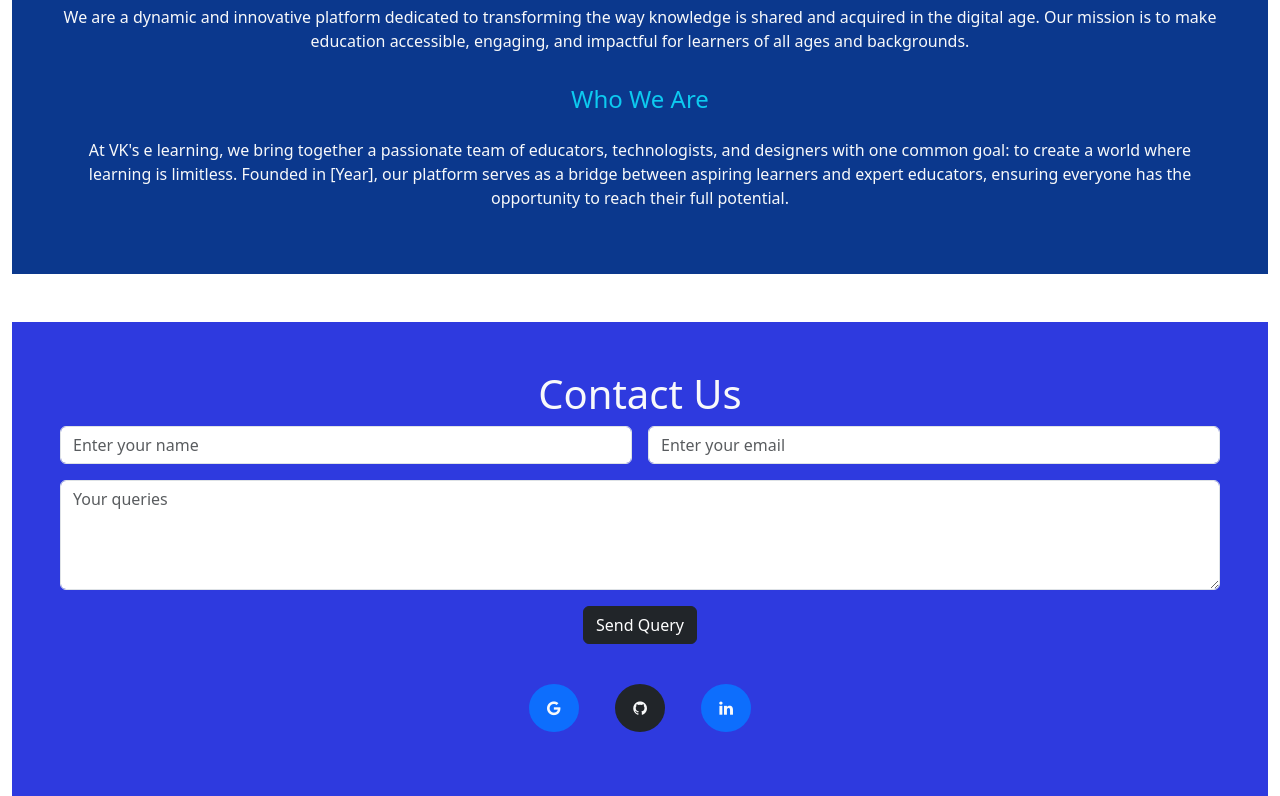
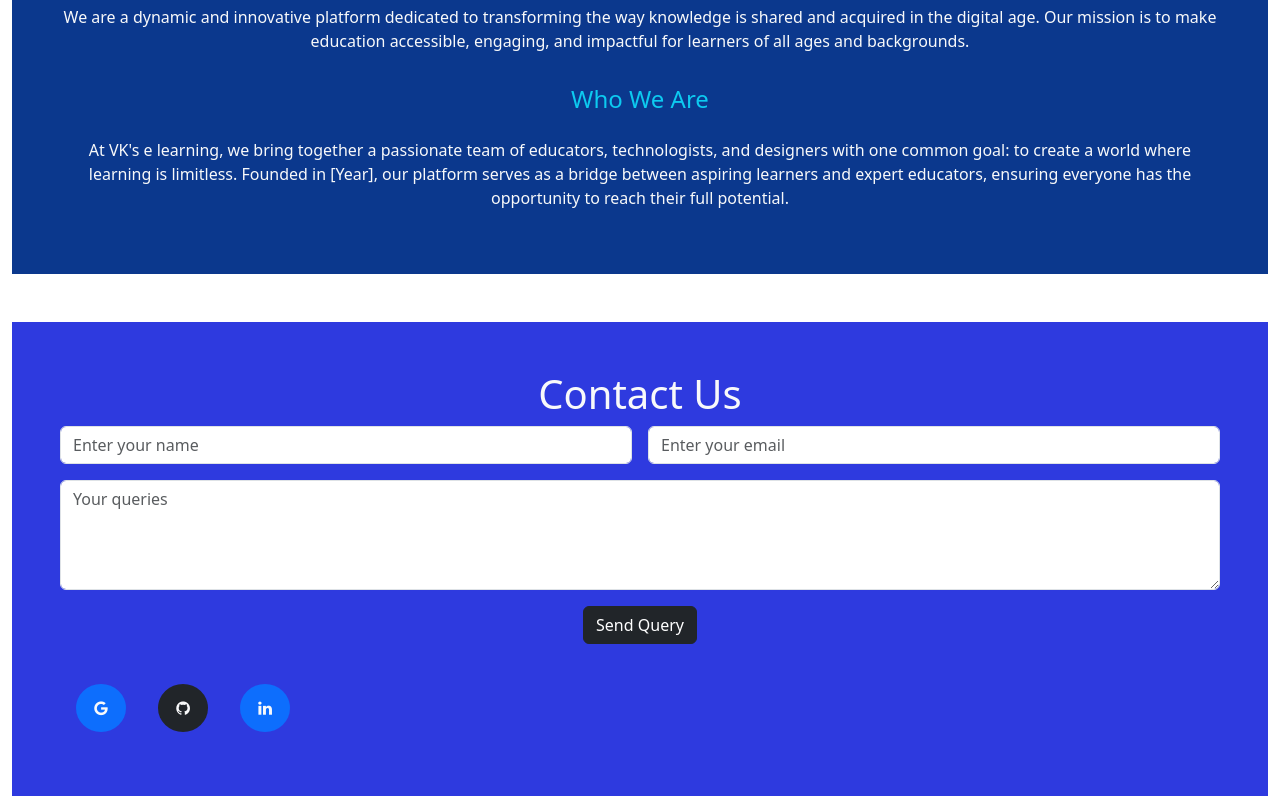
Before and after one commit to K-Vasuki/VKs-E-learning, a plain HTML site: page index.html in a window 1280 px wide. Shown: the part 2346-3142 px from the top of the page. Drawn offline with nearby package versions, Linux system fonts and the light colour scheme.

Commit message:
Update index.html

```diff
--- a/index.html
+++ b/index.html
@@ -172,7 +172,7 @@
           <button type="submit" class="btn btn-dark">Send Query</button>
         </div>
       </form>
-      <div class="pt-4">
+      <div class="pt-4 d-flex">
         <a href="mailto:2003vasuki@gmail.com" class="fa fa-google bg-primary m-3 p-3 rounded-circle text-light"></a>
         <a href="https://github.com/K-Vasuki" class="fa fa-github bg-dark m-3 p-3 rounded-circle text-light"></a>
         <a href="https://www.linkedin.com/in/vasukik" class="fa fa-linkedin bg-primary m-3 p-3 rounded-circle text-light"></a>
```
